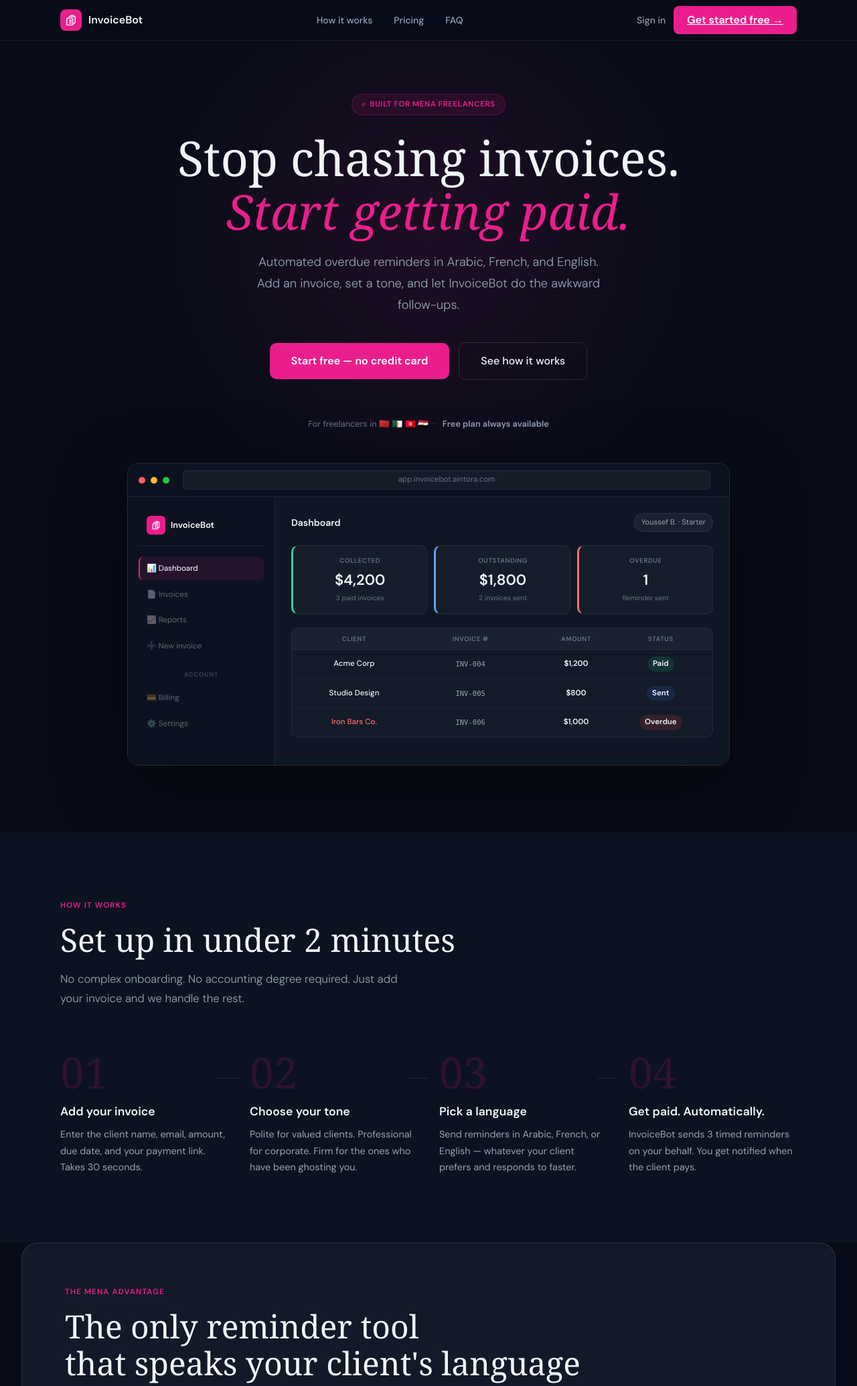
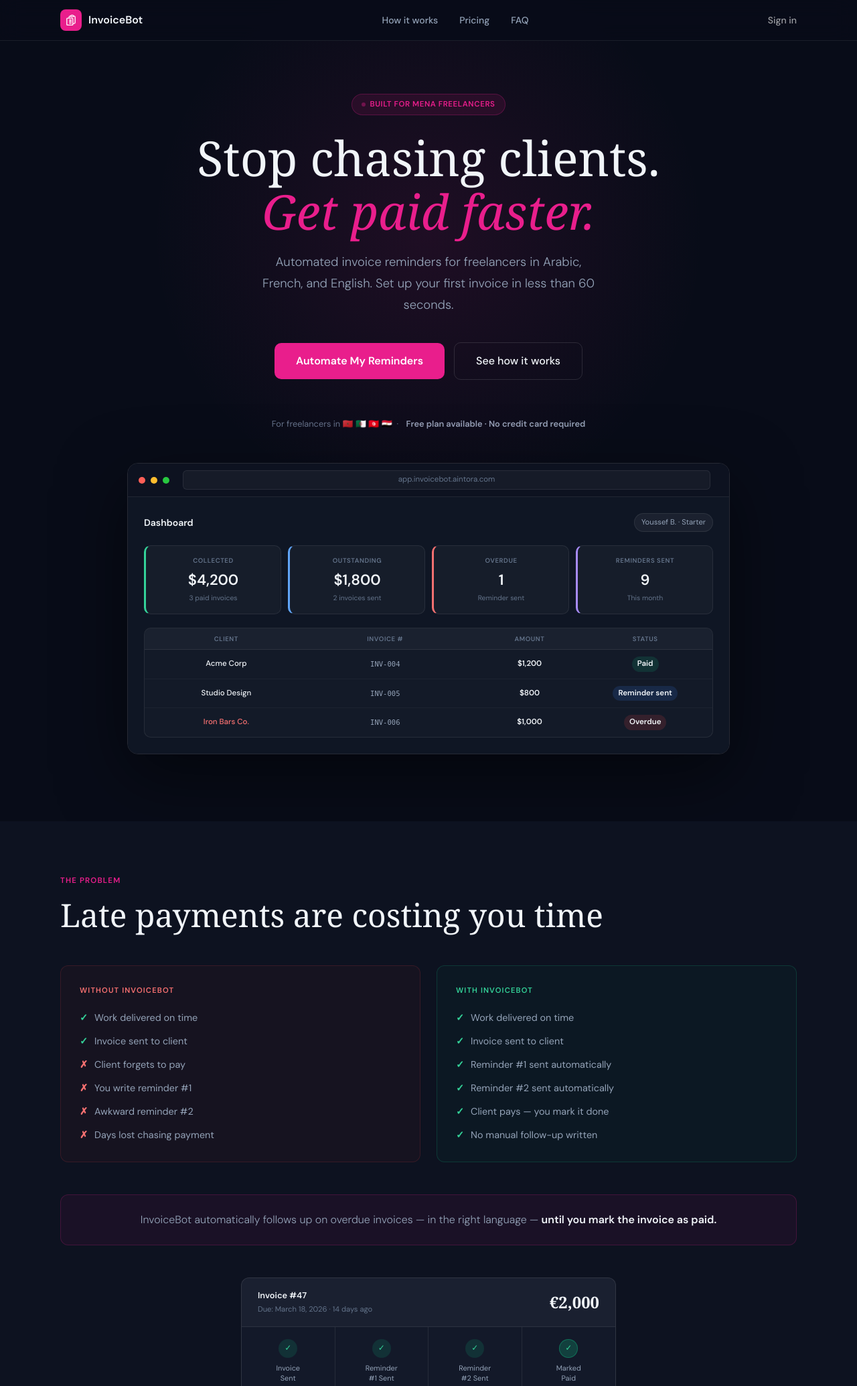
Before and after one commit to Mohammed18-19/InvoiceBot, a Flask app: page / in a window 1280 px wide. Shown: the top 2069 px of the page at 67% size. Run offline with Flask 3, Linux system fonts and the light colour scheme; some libraries are stand-ins or nearby versions; some web fonts are replaced.

Commit message:
feat: optimize landing page for launch

```diff
--- a/app/templates/landing/index.html
+++ b/app/templates/landing/index.html
@@ -3,8 +3,8 @@
 <head>
 <meta charset="UTF-8">
 <meta name="viewport" content="width=device-width, initial-scale=1.0">
-<title>InvoiceBot — Stop chasing invoices. Start getting paid.</title>
-<meta name="description" content="Automated invoice reminders in Arabic, French and English. Built for freelancers in Morocco, Algeria, and across MENA. Set up in 2 minutes.">
+<title>Automated Invoice Reminders for Freelancers — InvoiceBot</title>
+<meta name="description" content="InvoiceBot sends automated invoice reminders for freelancers in Arabic, French, and English. Stop chasing clients for payment. Free plan available. Built for MENA.">
 <link rel="preconnect" href="https://fonts.googleapis.com">
 <link rel="preconnect" href="https://fonts.gstatic.com" crossorigin>
 <link href="https://fonts.googleapis.com/css2?family=Instrument+Serif:ital@0;1&family=DM+Sans:wght@300;400;500;600&display=swap" rel="stylesheet">
@@ -39,8 +39,6 @@
 .nav-links{display:flex;align-items:center;gap:2rem}
 .nav-links a{text-decoration:none;font-size:.875rem;color:var(--text2);font-weight:500;transition:color .15s}
 .nav-links a:hover{color:var(--text)}
-.nav-cta{background:var(--brand) !important;color:#fff !important;padding:.5rem 1.25rem !important;border-radius:8px;font-weight:600 !important;transition:background .15s !important}
-.nav-cta:hover{background:var(--brand-dark) !important}
 .nav-auth{display:flex;align-items:center;gap:.75rem}
 
 .hero{padding:140px 2rem 100px;text-align:center;position:relative;overflow:hidden}
@@ -63,14 +61,7 @@
 .mockup-bar{background:#0d1220;padding:.625rem 1rem;display:flex;align-items:center;gap:.5rem;border-bottom:1px solid var(--border)}
 .mockup-dot{width:10px;height:10px;border-radius:50%}
 .mockup-url{flex:1;background:rgba(255,255,255,.04);border:1px solid var(--border);border-radius:6px;padding:.25rem .75rem;font-size:.72rem;color:var(--text3);margin:0 .75rem;text-align:center}
-.mockup-body{background:var(--surface);display:grid;grid-template-columns:220px 1fr;min-height:400px}
-.mockup-sidebar{background:var(--navy2);padding:1.25rem 1rem;display:flex;flex-direction:column;gap:.25rem;border-right:1px solid var(--border)}
-.mockup-sb-brand{display:flex;align-items:center;gap:8px;padding:.5rem .75rem;margin-bottom:.75rem;border-bottom:1px solid var(--border);padding-bottom:1rem}
-.mockup-sb-brand-icon{width:28px;height:28px;background:var(--brand);border-radius:6px;display:flex;align-items:center;justify-content:center;flex-shrink:0}
-.mockup-sb-brand span{font-size:.8rem;font-weight:600;color:#fff}
-.mockup-sb-item{padding:.5rem .75rem;border-radius:7px;font-size:.73rem;color:rgba(255,255,255,.35);display:flex;align-items:center;gap:8px}
-.mockup-sb-item.active{background:rgba(233,30,140,.1);color:#fff;border-left:2px solid var(--brand);padding-left:calc(.75rem - 2px)}
-.mockup-sb-section{font-size:.58rem;font-weight:700;letter-spacing:.1em;text-transform:uppercase;color:rgba(255,255,255,.2);padding:.875rem .75rem .375rem}
+.mockup-body{background:var(--surface);display:grid;min-height:300px}
 .mockup-main{padding:1.5rem;background:#0f1624}
 .mockup-topbar{display:flex;align-items:center;justify-content:space-between;margin-bottom:1.25rem}
 .mockup-topbar-title{font-size:.875rem;font-weight:600;color:var(--text)}
@@ -171,8 +162,7 @@
 @media(max-width:768px){
   .nav-links{display:none}
   .nav-auth{display:flex !important}
-  .mockup-sidebar{display:none}
-  .mockup-body{grid-template-columns:1fr}
+  .mockup-stats{grid-template-columns:repeat(2,1fr) !important}
   .lang-cards{grid-template-columns:1fr}
   .pricing-grid{grid-template-columns:1fr}
   .lang-wrap{padding:0 0 80px}
@@ -180,6 +170,7 @@
   .cta-wrap{padding:0 0 60px}
   .cta-banner{border-radius:0;border-left:none;border-right:none;padding:3rem 1.5rem}
   .hero-actions{flex-direction:column;align-items:stretch;max-width:280px;margin:0 auto 3rem}
+  #pain .pain-cols-grid{grid-template-columns:1fr !important}
 }
 
 @keyframes fadeUp{from{opacity:0;transform:translateY(24px)}to{opacity:1;transform:translateY(0)}}
@@ -206,25 +197,20 @@
       <a href="#faq">FAQ</a>
     </div>
     <div class="nav-auth">
-      {% if current_user.is_authenticated %}
-        <a href="{{ url_for('dashboard.home') }}" class="nav-cta">Go to dashboard →</a>
-      {% else %}
-        <a href="{{ url_for('auth.login') }}" style="font-size:.875rem;color:rgba(255,255,255,.6);font-weight:500;text-decoration:none;">Sign in</a>
-        <a href="{{ url_for('auth.register') }}" class="nav-cta">Get started free →</a>
-      {% endif %}
+      <a href="{{ url_for('auth.login') }}" style="font-size:.875rem;color:rgba(255,255,255,.6);font-weight:500;text-decoration:none;">Sign in</a>
     </div>
   </div>
 </nav>
 
 <section class="hero">
   <div class="hero-badge"><span></span> Built for MENA freelancers</div>
-  <h1>Stop chasing invoices.<br><em>Start getting paid.</em></h1>
-  <p class="hero-sub">Automated overdue reminders in Arabic, French, and English. Add an invoice, set a tone, and let InvoiceBot do the awkward follow-ups.</p>
+  <h1>Stop chasing clients.<br><em>Get paid faster.</em></h1>
+  <p class="hero-sub">Automated invoice reminders for freelancers in Arabic, French, and English. Set up your first invoice in less than 60 seconds.</p>
   <div class="hero-actions">
-    <a href="{{ url_for('auth.register') }}" class="btn-primary">Start free — no credit card</a>
+    <a href="{{ url_for('auth.register') }}" class="btn-primary">Automate My Reminders</a>
     <a href="#how" class="btn-secondary">See how it works</a>
   </div>
-  <p class="hero-flags">For freelancers in 🇲🇦 🇩🇿 🇹🇳 🇪🇬 &nbsp;·&nbsp; <strong>Free plan always available</strong></p>
+  <p class="hero-flags">For freelancers in 🇲🇦 🇩🇿 🇹🇳 🇪🇬 &nbsp;·&nbsp; <strong>Free plan available · No credit card required</strong></p>
 
   <div style="margin-top:3rem"></div>
 
@@ -235,28 +221,13 @@
       <div class="mockup-dot" style="background:#28c840"></div>
       <div class="mockup-url">app.invoicebot.aintora.com</div>
     </div>
-    <div class="mockup-body">
-      <div class="mockup-sidebar">
-        <div class="mockup-sb-brand">
-          <div class="mockup-sb-brand-icon">
-            <svg width="14" height="14" viewBox="0 0 24 24" fill="none" stroke="white" stroke-width="2"><path stroke-linecap="round" stroke-linejoin="round" d="M9 12h3.75M9 15h3.75M9 18h3.75m3 .75H18a2.25 2.25 0 002.25-2.25V6.108c0-1.135-.845-2.098-1.976-2.192a48.424 48.424 0 00-1.123-.08m-5.801 0c-.065.21-.1.433-.1.664 0 .414.336.75.75.75h4.5a.75.75 0 00.75-.75 2.25 2.25 0 00-.1-.664m-5.8 0A2.251 2.251 0 0113.5 2.25H15c1.012 0 1.867.668 2.15 1.586m-5.8 0c-.376.023-.75.05-1.124.08C9.095 4.01 8.25 4.973 8.25 6.108V8.25m0 0H4.875c-.621 0-1.125.504-1.125 1.125v11.25c0 .621.504 1.125 1.125 1.125h9.75c.621 0 1.125-.504 1.125-1.125V9.375c0-.621-.504-1.125-1.125-1.125H8.25z"/></svg>
-          </div>
-          <span>InvoiceBot</span>
-        </div>
-        <div class="mockup-sb-item active">📊 Dashboard</div>
-        <div class="mockup-sb-item">📄 Invoices</div>
-        <div class="mockup-sb-item">📈 Reports</div>
-        <div class="mockup-sb-item">➕ New invoice</div>
-        <div class="mockup-sb-section">Account</div>
-        <div class="mockup-sb-item">💳 Billing</div>
-        <div class="mockup-sb-item">⚙️ Settings</div>
-      </div>
+    <div class="mockup-body" style="grid-template-columns:1fr">
       <div class="mockup-main">
         <div class="mockup-topbar">
           <span class="mockup-topbar-title">Dashboard</span>
           <span class="mockup-topbar-user">Youssef B. · Starter</span>
         </div>
-        <div class="mockup-stats">
+        <div class="mockup-stats" style="grid-template-columns:repeat(4,1fr)">
           <div class="mockup-stat" style="border-left-color:#34d399">
             <div class="mockup-stat-label">Collected</div>
             <div class="mockup-stat-value">$4,200</div>
@@ -271,6 +242,11 @@
             <div class="mockup-stat-label">Overdue</div>
             <div class="mockup-stat-value">1</div>
             <div class="mockup-stat-sub">Reminder sent</div>
+          </div>
+          <div class="mockup-stat" style="border-left-color:#a78bfa">
+            <div class="mockup-stat-label">Reminders sent</div>
+            <div class="mockup-stat-value">9</div>
+            <div class="mockup-stat-sub">This month</div>
           </div>
         </div>
         <div class="mockup-table-wrap">
@@ -287,7 +263,7 @@
             <span style="font-weight:500">Studio Design</span>
             <span class="num">INV-005</span>
             <span style="font-weight:600">$800</span>
-            <span><span class="badge badge-sent">Sent</span></span>
+            <span><span class="badge badge-sent">Reminder sent</span></span>
           </div>
           <div class="mockup-table-row">
             <span style="font-weight:500;color:#f87171">Iron Bars Co.</span>
@@ -298,6 +274,77 @@
         </div>
       </div>
     </div>
+  </div>
+</section>
+
+<section id="pain" style="padding:80px 2rem;background:var(--navy2)">
+  <div class="section-inner">
+    <p class="section-label">The problem</p>
+    <h2 class="section-title" style="margin-bottom:3rem">Late payments are costing you time</h2>
+
+    <div class="pain-cols-grid" style="display:grid;grid-template-columns:1fr 1fr;gap:1.5rem;margin-bottom:3rem">
+
+      <div style="background:rgba(239,68,68,.04);border:1px solid rgba(239,68,68,.15);border-radius:var(--radius);padding:1.75rem">
+        <div style="font-size:.7rem;font-weight:700;letter-spacing:.1em;text-transform:uppercase;color:#f87171;margin-bottom:1.25rem">Without InvoiceBot</div>
+        <div style="display:flex;flex-direction:column;gap:.75rem">
+          <div style="display:flex;align-items:center;gap:.625rem;font-size:.9rem;color:var(--text2)"><span style="color:#34d399;font-weight:600;flex-shrink:0">✓</span> Work delivered on time</div>
+          <div style="display:flex;align-items:center;gap:.625rem;font-size:.9rem;color:var(--text2)"><span style="color:#34d399;font-weight:600;flex-shrink:0">✓</span> Invoice sent to client</div>
+          <div style="display:flex;align-items:center;gap:.625rem;font-size:.9rem;color:var(--text2)"><span style="color:#f87171;font-weight:600;flex-shrink:0">✗</span> Client forgets to pay</div>
+          <div style="display:flex;align-items:center;gap:.625rem;font-size:.9rem;color:var(--text2)"><span style="color:#f87171;font-weight:600;flex-shrink:0">✗</span> You write reminder #1</div>
+          <div style="display:flex;align-items:center;gap:.625rem;font-size:.9rem;color:var(--text2)"><span style="color:#f87171;font-weight:600;flex-shrink:0">✗</span> Awkward reminder #2</div>
+          <div style="display:flex;align-items:center;gap:.625rem;font-size:.9rem;color:var(--text2)"><span style="color:#f87171;font-weight:600;flex-shrink:0">✗</span> Days lost chasing payment</div>
+        </div>
+      </div>
+
+      <div style="background:rgba(16,185,129,.04);border:1px solid rgba(16,185,129,.2);border-radius:var(--radius);padding:1.75rem">
+        <div style="font-size:.7rem;font-weight:700;letter-spacing:.1em;text-transform:uppercase;color:#34d399;margin-bottom:1.25rem">With InvoiceBot</div>
+        <div style="display:flex;flex-direction:column;gap:.75rem">
+          <div style="display:flex;align-items:center;gap:.625rem;font-size:.9rem;color:var(--text2)"><span style="color:#34d399;font-weight:600;flex-shrink:0">✓</span> Work delivered on time</div>
+          <div style="display:flex;align-items:center;gap:.625rem;font-size:.9rem;color:var(--text2)"><span style="color:#34d399;font-weight:600;flex-shrink:0">✓</span> Invoice sent to client</div>
+          <div style="display:flex;align-items:center;gap:.625rem;font-size:.9rem;color:var(--text2)"><span style="color:#34d399;font-weight:600;flex-shrink:0">✓</span> Reminder #1 sent automatically</div>
+          <div style="display:flex;align-items:center;gap:.625rem;font-size:.9rem;color:var(--text2)"><span style="color:#34d399;font-weight:600;flex-shrink:0">✓</span> Reminder #2 sent automatically</div>
+          <div style="display:flex;align-items:center;gap:.625rem;font-size:.9rem;color:var(--text2)"><span style="color:#34d399;font-weight:600;flex-shrink:0">✓</span> Client pays — you mark it done</div>
+          <div style="display:flex;align-items:center;gap:.625rem;font-size:.9rem;color:var(--text2)"><span style="color:#34d399;font-weight:600;flex-shrink:0">✓</span> No manual follow-up written</div>
+        </div>
+      </div>
+    </div>
+
+    <div style="background:rgba(233,30,140,.06);border:1px solid rgba(233,30,140,.2);border-radius:var(--radius);padding:1.5rem 2rem;text-align:center;margin-bottom:3rem">
+      <p style="font-size:1rem;color:var(--text2);font-weight:300">InvoiceBot automatically follows up on overdue invoices — in the right language — <strong style="color:var(--text);font-weight:600">until you mark the invoice as paid.</strong></p>
+    </div>
+
+    <div style="background:var(--navy3);border:1px solid var(--border2);border-radius:var(--radius);overflow:hidden;max-width:560px;margin:0 auto">
+      <div style="display:flex;align-items:center;justify-content:space-between;padding:1rem 1.5rem;background:rgba(255,255,255,.03);border-bottom:1px solid var(--border)">
+        <div>
+          <div style="font-size:.8rem;font-weight:600;color:var(--text)">Invoice #47</div>
+          <div style="font-size:.7rem;color:var(--text3);margin-top:2px">Due: March 18, 2026 · 14 days ago</div>
+        </div>
+        <div style="font-size:1.5rem;font-weight:600;color:var(--text);font-family:var(--serif)">€2,000</div>
+      </div>
+      <div style="display:grid;grid-template-columns:repeat(4,1fr)">
+        <div style="padding:1.1rem .75rem;text-align:center;border-right:1px solid var(--border)">
+          <div style="width:28px;height:28px;background:rgba(16,185,129,.15);border-radius:50%;display:flex;align-items:center;justify-content:center;margin:0 auto .5rem;font-size:.75rem;color:#34d399">✓</div>
+          <div style="font-size:.68rem;color:var(--text2);line-height:1.4">Invoice<br>Sent</div>
+        </div>
+        <div style="padding:1.1rem .75rem;text-align:center;border-right:1px solid var(--border)">
+          <div style="width:28px;height:28px;background:rgba(16,185,129,.15);border-radius:50%;display:flex;align-items:center;justify-content:center;margin:0 auto .5rem;font-size:.75rem;color:#34d399">✓</div>
+          <div style="font-size:.68rem;color:var(--text2);line-height:1.4">Reminder<br>#1 Sent</div>
+        </div>
+        <div style="padding:1.1rem .75rem;text-align:center;border-right:1px solid var(--border)">
+          <div style="width:28px;height:28px;background:rgba(16,185,129,.15);border-radius:50%;display:flex;align-items:center;justify-content:center;margin:0 auto .5rem;font-size:.75rem;color:#34d399">✓</div>
+          <div style="font-size:.68rem;color:var(--text2);line-height:1.4">Reminder<br>#2 Sent</div>
+        </div>
+        <div style="padding:1.1rem .75rem;text-align:center">
+          <div style="width:28px;height:28px;background:rgba(16,185,129,.25);border-radius:50%;display:flex;align-items:center;justify-content:center;margin:0 auto .5rem;font-size:.75rem;color:#34d399;border:1px solid rgba(16,185,129,.4)">✓</div>
+          <div style="font-size:.68rem;color:var(--text2);line-height:1.4">Marked<br>Paid</div>
+        </div>
+      </div>
+      <div style="padding:.75rem 1.5rem;background:rgba(16,185,129,.08);border-top:1px solid rgba(16,185,129,.2);display:flex;align-items:center;justify-content:space-between">
+        <span style="font-size:.8rem;font-weight:600;color:#34d399">Recovered</span>
+        <span style="font-size:.95rem;font-weight:600;color:#34d399">€2,000</span>
+      </div>
+    </div>
+
   </div>
 </section>
 
@@ -327,8 +374,8 @@
       </div>
       <div class="how-card">
         <div class="how-number">04</div>
-        <div class="how-title">Get paid. Automatically.</div>
-        <p class="how-desc">InvoiceBot sends 3 timed reminders on your behalf. You get notified when the client pays.</p>
+        <div class="how-title">Mark it paid. Done.</div>
+        <p class="how-desc">InvoiceBot automatically follows up on overdue invoices until you mark the invoice as paid. All scheduled reminders cancel immediately.</p>
       </div>
     </div>
   </div>
@@ -344,17 +391,21 @@
         <div class="lang-flag">🇬🇧</div>
         <div class="lang-name">English</div>
         <div class="lang-desc">For international clients and global projects</div>
-        </div>
+        <div style="font-size:.62rem;color:var(--brand);letter-spacing:.06em;text-transform:uppercase;font-weight:600;margin-bottom:.375rem;margin-top:.25rem">Real reminder email example</div>
+        <div class="lang-preview">"Hi Thomas, this is a friendly reminder that Invoice #INV-014 for $1,500 is now 3 days overdue. If you have any questions or need an alternative arrangement, please reply to this email..."</div>
+      </div>
       <div class="lang-card">
         <div class="lang-flag">🇫🇷</div>
         <div class="lang-name">Français</div>
         <div class="lang-desc">Pour vos clients francophones au Maghreb et en Europe</div>
+        <div style="font-size:.62rem;color:var(--brand);letter-spacing:.06em;text-transform:uppercase;font-weight:600;margin-bottom:.375rem">Real reminder email example</div>
         <div class="lang-preview">"Bonjour Ahmed, je vous envoie un rappel amical concernant la facture #INV-012 d'un montant de 1 200 $. Si vous avez déjà effectué le paiement..."</div>
       </div>
       <div class="lang-card">
         <div class="lang-flag">🇸🇦</div>
         <div class="lang-name">العربية</div>
         <div class="lang-desc">للعملاء الناطقين بالعربية في المغرب والجزائر ومصر</div>
+        <div style="font-size:.62rem;color:var(--brand);letter-spacing:.06em;text-transform:uppercase;font-weight:600;margin-bottom:.375rem">Real reminder email example</div>
         <div class="lang-preview rtl">"مرحباً يوسف، أرسل إليك هذا التذكير الودي بشأن الفاتورة رقم #INV-012 بمبلغ 1200 دولار. إذا كنت قد أرسلت الدفعة بالفعل..."</div>
       </div>
     </div>
@@ -371,17 +422,14 @@
       <div class="pricing-card">
         <div class="pricing-plan free">Free</div>
         <div class="pricing-price">$0</div>
-        <div class="pricing-period">forever · no credit card</div>
+        <div class="pricing-period">forever · no credit card required</div>
         <ul class="pricing-features">
           <li>3 active invoices</li>
-          <li>3-stage email reminders</li>
-          <li>Arabic, French, English</li>
-          <li>Email preview per stage</li>
-          <li class="no">CSV export</li>
-          <li class="no">PDF reports</li>
-          <li class="no">Unlimited invoices</li>
+          <li>Email reminders</li>
+          <li>Basic reminder automation</li>
+          <li>No credit card required</li>
         </ul>
-        <a href="{{ url_for('auth.register') }}" class="pricing-btn free-btn">Get started free</a>
+        <a href="{{ url_for('auth.register') }}" class="pricing-btn free-btn">Automate My Reminders</a>
       </div>
 
       <div class="pricing-card featured">
@@ -391,14 +439,11 @@
         <div class="pricing-period">/ month · cancel anytime</div>
         <ul class="pricing-features">
           <li>20 active invoices</li>
-          <li>3-stage email reminders</li>
+          <li>Reminder automation</li>
+          <li>CSV reports</li>
           <li>Arabic, French, English</li>
-          <li>Email preview per stage</li>
-          <li>CSV export</li>
-          <li>Custom reminder schedule</li>
-          <li class="no">PDF reports</li>
         </ul>
-        <a href="{{ url_for('auth.register') }}" class="pricing-btn starter-btn">Start with Starter →</a>
+        <a href="{{ url_for('auth.register') }}" class="pricing-btn starter-btn">Automate My Reminders</a>
       </div>
 
       <div class="pricing-card">
@@ -408,13 +453,10 @@
         <ul class="pricing-features">
           <li>Unlimited invoices</li>
           <li>Everything in Starter</li>
-          <li>PDF invoice reports</li>
-          <li>Priority support</li>
-          <li>WhatsApp reminders <span style="background:rgba(245,158,11,.15);color:#fbbf24;font-size:.62rem;padding:1px 6px;border-radius:4px;font-weight:600">Soon</span></li>
-          <li>Custom email templates</li>
-          <li>Advanced analytics</li>
+          <li>PDF reports</li>
+          <li>WhatsApp reminders <span style="background:rgba(245,158,11,.15);color:#fbbf24;font-size:.62rem;padding:1px 6px;border-radius:4px;font-weight:600">Coming soon</span></li>
         </ul>
-        <a href="{{ url_for('auth.register') }}" class="pricing-btn pro-btn">Go Pro →</a>
+        <a href="{{ url_for('auth.register') }}" class="pricing-btn pro-btn">Automate My Reminders</a>
       </div>
 
     </div>
@@ -437,7 +479,7 @@
       </div>
       <div class="faq-item">
         <div class="faq-q">What happens when a client pays?</div>
-        <div class="faq-a">You mark the invoice as paid in InvoiceBot. Once marked paid, all remaining scheduled reminders are cancelled immediately — no awkward follow-ups after payment.</div>
+        <div class="faq-a">When a client pays, simply mark the invoice as paid in your dashboard. All future reminders are immediately cancelled — no awkward follow-ups after payment.</div>
       </div>
       <div class="faq-item">
         <div class="faq-q">Is my data safe?</div>
@@ -457,9 +499,9 @@
 
 <div class="cta-wrap">
   <div class="cta-banner">
-    <h2>Your next invoice is overdue.<br>Let InvoiceBot chase it.</h2>
-    <p>Free to start. 2 minutes to set up. Works in Arabic, French, and English.</p>
-    <a href="{{ url_for('auth.register') }}" class="btn-primary">Start for free →</a>
+    <h2>Stop chasing clients.<br>Automate your reminders.</h2>
+    <p>Free plan available. Set up your first invoice in less than 60 seconds. Works in Arabic, French, and English.</p>
+    <a href="{{ url_for('auth.register') }}" class="btn-primary">Automate My Reminders</a>
   </div>
 </div>
 
@@ -472,7 +514,7 @@
       <a href="{{ url_for('main.terms') }}">Terms</a>
       <a href="{{ url_for('main.privacy') }}">Privacy</a>
       <a href="{{ url_for('main.contact') }}">Contact</a>
-      <a href="{{ url_for('auth.register') }}">Sign up</a>
+      <a href="{{ url_for('auth.register') }}">Automate My Reminders</a>
     </div>
     <div class="footer-copy">© 2026 AINTORA SYSTEMS · All rights reserved</div>
   </div>
```
